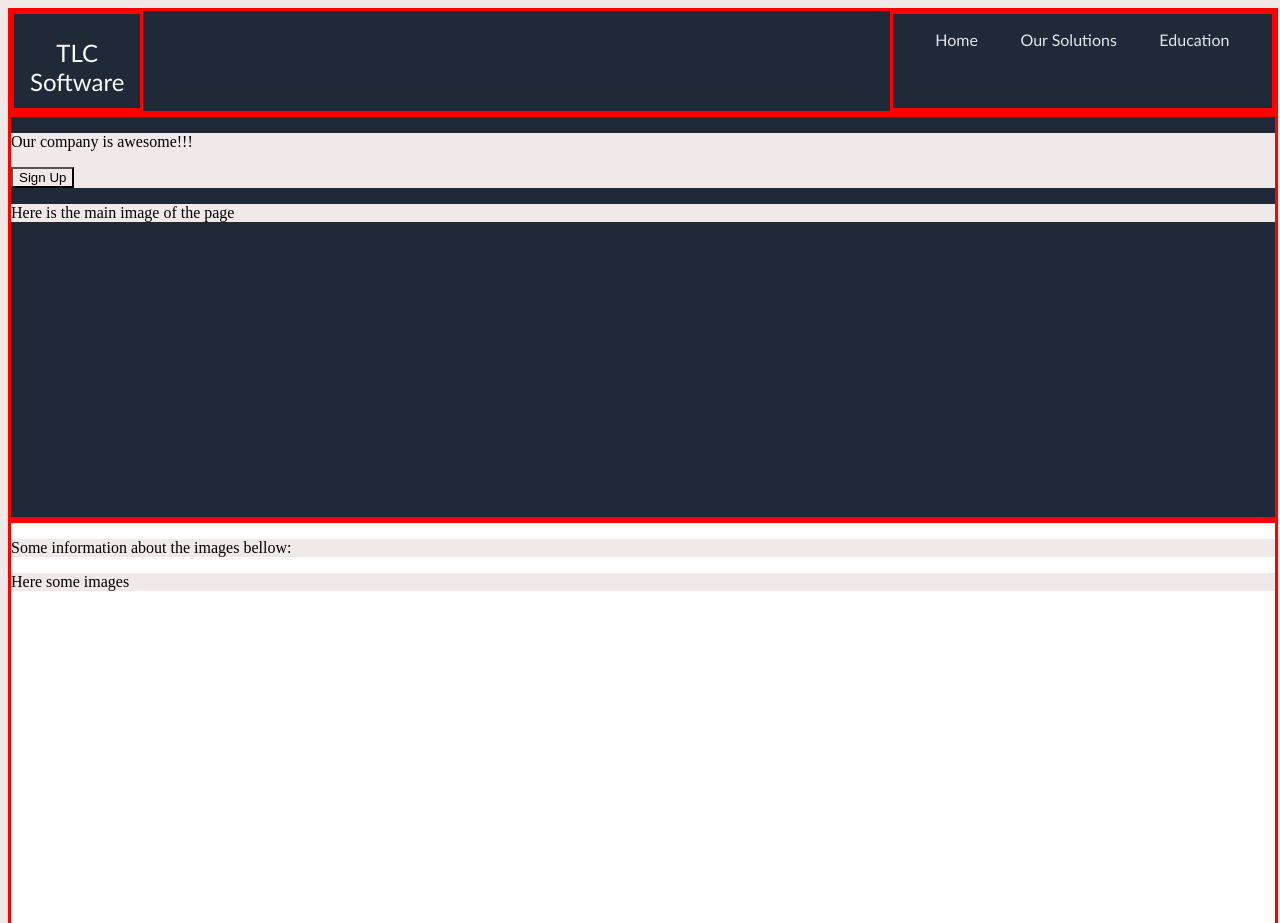
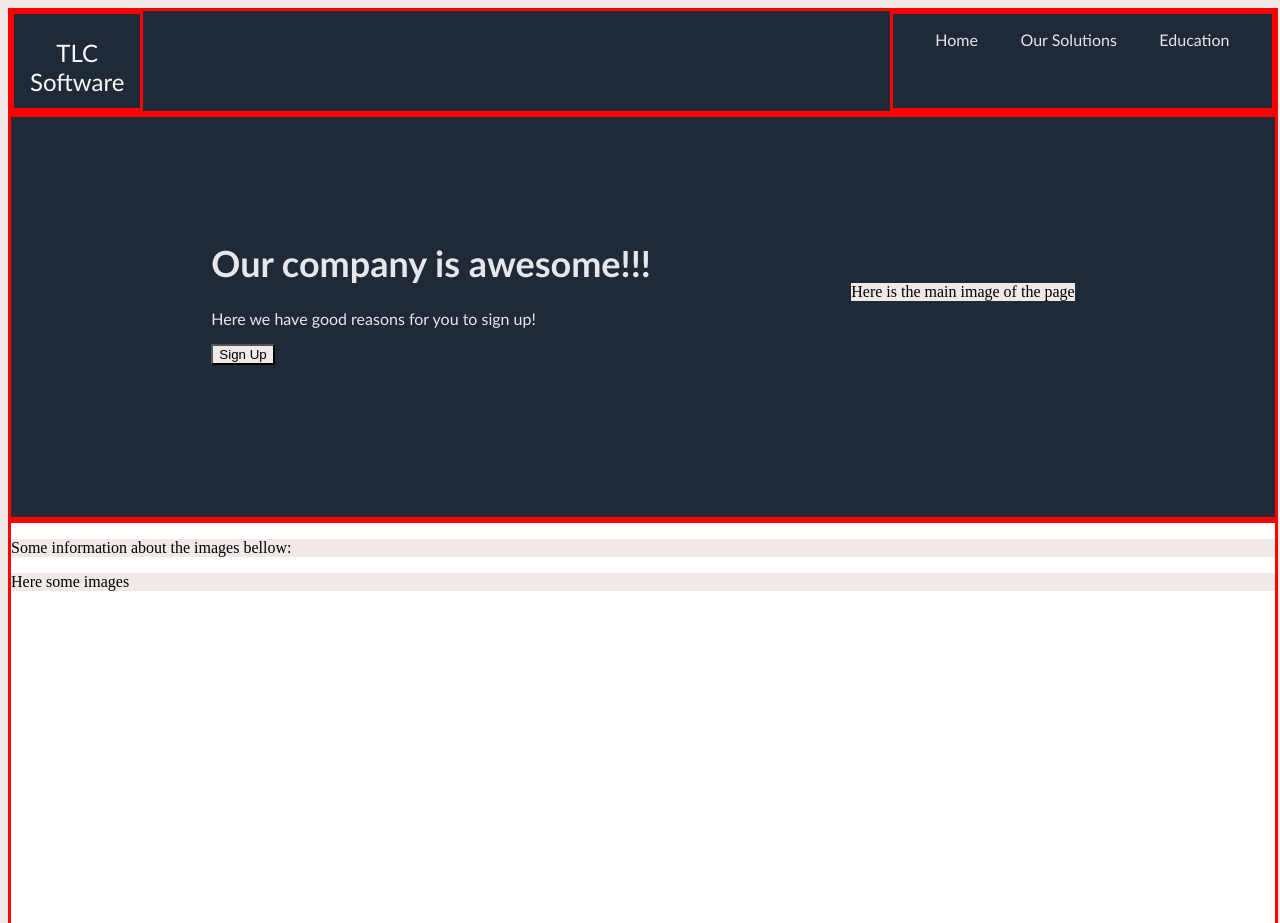
Before and after one commit to custodiotiago/LandingPage, a plain HTML site: page index.html in a window 1280 px wide. Shown: the top 923 px of the page. Drawn offline with Linux system fonts and the light colour scheme.

Commit message:
Update first container style

```diff
--- a/index.html
+++ b/index.html
@@ -23,7 +23,8 @@
 
     <div class="contentDiv1">
         <div id="mainDescription">
-            <p>Our company is awesome!!!</p>
+            <h1>Our company is awesome!!!</h1>
+            <p>Here we have good reasons for you to sign up!</p>
             <input type="button" value="Sign Up">
         </div>
         <div id="mainImage">
--- a/styles.css
+++ b/styles.css
@@ -54,6 +54,34 @@
 
 .contentDiv1 {
     background-color: #1F2937;
+    display:flex;
+    flex-direction: row;
+    justify-content:space-evenly;
+}
+
+#mainDescription{
+    background-color: #1F2937;
+    margin-top: 100px;
+    text-align: left;
+}
+
+#mainDescription h1 {
+    background-color: #1F2937;
+    color: #E5E7EB;
+    font-family: 'Trebuchet MS', 'Lucida Sans Unicode', 'Lucida Grande', 'Lucida Sans', Arial, sans-serif;
+    font-size: 36px;
+}
+
+#mainDescription p {
+    background-color: #1F2937;
+    color: #E5E7EB;
+    font-family: 'Trebuchet MS', 'Lucida Sans Unicode', 'Lucida Grande', 'Lucida Sans', Arial, sans-serif;
+    font-size: 16px;
+}
+
+#mainImage{
+    margin-top: 150px;
+    background-color: #1F2937;
 }
 
 .contentDiv2, .contentDiv4 {
```
